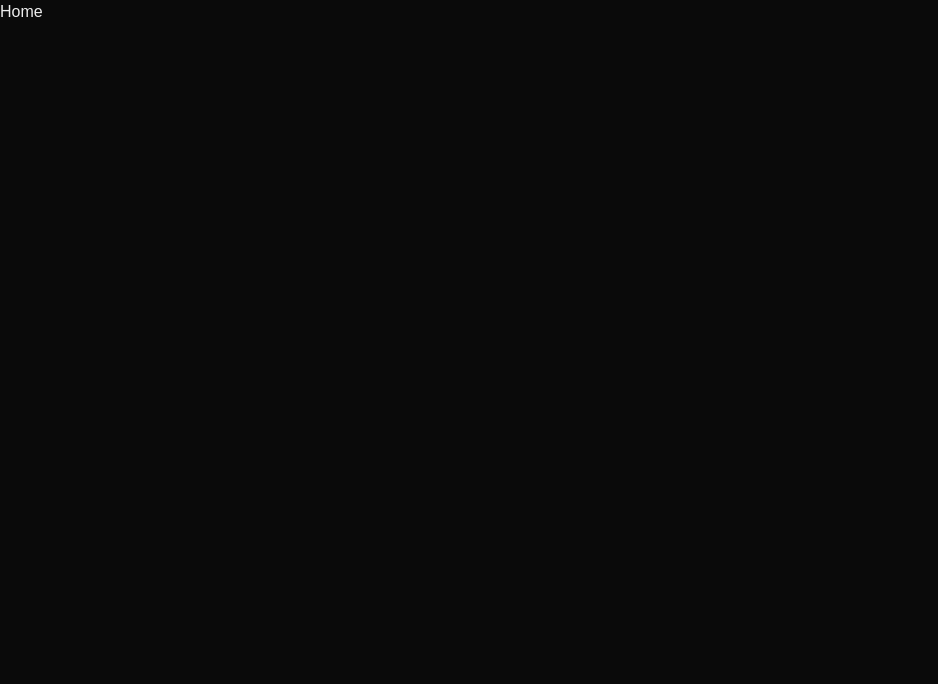
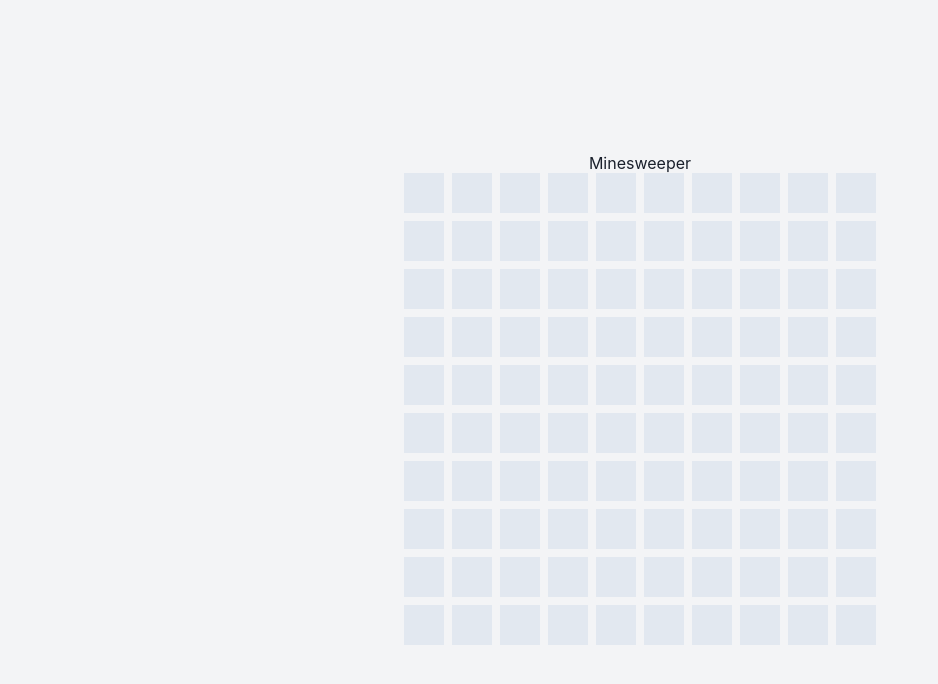
Before and after one commit to joshu-hua/ms, a Next.js app: page / in a window 1280 px wide. Shown: the top 684 px of the page, without its empty margins (0-938 px from the left). Built offline with nearby package versions, Linux system fonts and the light colour scheme.

Commit message:
some basic style for cell

```diff
--- a/src/components/Board.tsx
+++ b/src/components/Board.tsx
@@ -2,7 +2,8 @@
 
 const Board = () => {
     return (
-        <div>Board</div>
+        <>
+        </>
     )
 }
 
--- /dev/null
+++ b/src/components/Cell.tsx
@@ -0,0 +1,53 @@
+import { Box } from '@chakra-ui/react';
+import React, { useState } from 'react'
+import type { Cell } from '@/types';
+
+interface CellProps {
+    isMine: boolean;
+    isRevealed: boolean;
+    isFlagged: boolean;
+    adjacentMines: number;
+    onReveal: () => void;
+    onFlag: () => void;
+}
+
+const Cell = ({ isMine, isRevealed, isFlagged, adjacentMines, onReveal, onFlag }: CellProps) => {
+    return (
+        <>
+            <Box
+                as="button"
+                cursor={'default'}
+                onClick={onReveal}
+                onContextMenu={(e: { preventDefault: () => void; }) => {
+                    e.preventDefault();
+                    onFlag(); // Call flag function
+                }}
+                w="40px"
+                h="40px"
+                {...(isRevealed ? { bg: 'gray.300' } : { bg: 'gray.200' })}
+                _hover={!isRevealed ? { bg: 'gray.300' } : {}}
+            >
+                {isRevealed ? (
+                    isMine ? (
+                        '💣' // Display mine
+                    ) : (
+                        adjacentMines > 0 ? (
+                            adjacentMines // Display number of adjacent mines
+                        ) : (
+                            ' ' // Empty cell
+                        )
+                    )
+                ) : (
+                    isFlagged ? (
+                        '🚩' // Display flag
+                    ) : (
+                        ' ' // Hidden cell
+                    )
+                )}
+
+            </Box>
+        </>
+    )
+}
+
+export default Cell
--- a/src/pages/_app.tsx
+++ b/src/pages/_app.tsx
@@ -1,6 +1,9 @@
 import "@/styles/globals.css";
+import { ChakraProvider } from "@chakra-ui/react";
 import type { AppProps } from "next/app";
 
 export default function App({ Component, pageProps }: AppProps) {
-  return <Component {...pageProps} />;
+  return <ChakraProvider>
+    <Component {...pageProps} />
+  </ChakraProvider>;
 }
--- a/src/pages/index.tsx
+++ b/src/pages/index.tsx
@@ -1,9 +1,21 @@
+import Cell from '@/components/Cell'
 import React from 'react'
 
-const Home = () => {
+const index = () => {
   return (
-    <div>Home</div>
+    <>
+      <div className="flex flex-col items-center justify-center h-screen bg-gray-100">
+        <h1 className="text-4xl font-bold mb-8">Minesweeper</h1>
+        <div className="grid grid-cols-10 gap-2">
+          {Array.from({ length: 100 }).map((_, index) => (
+            <Cell key={index} />
+          ))}
+        </div>
+      </div>
+
+    </>
+
   )
 }
 
-export default Home
+export default index
--- /dev/null
+++ b/src/types.ts
@@ -0,0 +1,34 @@
+export enum CellValue {
+	Empty = 0,
+	One,
+	Two,
+	Three,
+	Four,
+	Five,
+	Six,
+	Seven,
+	Eight,
+	Mine,
+}
+
+export interface Cell {
+	value: CellValue;
+	isRevealed: boolean;
+	isFlagged: boolean;
+	row: number;
+	col: number;
+}
+
+export enum GameStatus {
+	Playing,
+	Won,
+	Lost,
+}
+
+export type Board = Cell[][];
+
+export interface GameSettings {
+	rows: number;
+	cols: number;
+	mines: number;
+}
```
Also changed, not shown: package.json (+10 -6 lines), 1 other file (tests, documents, lock files or other folders).
